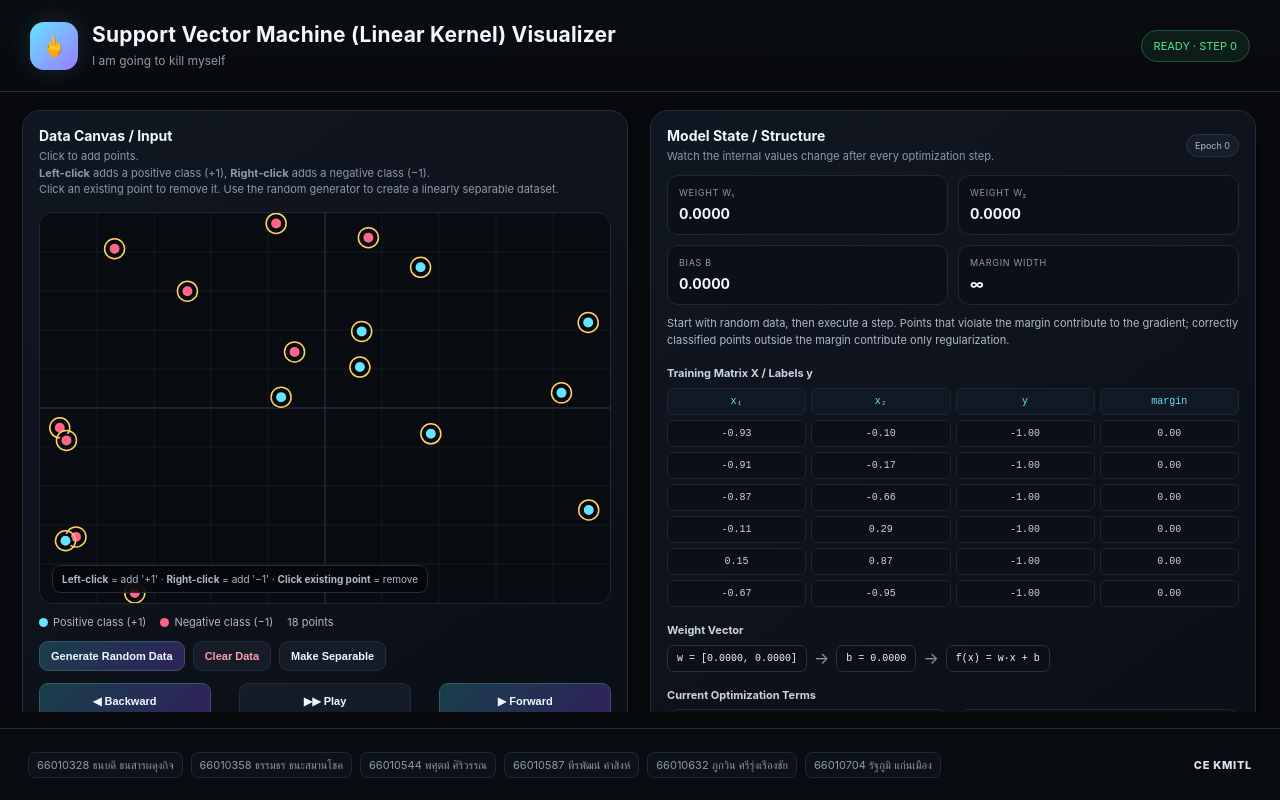
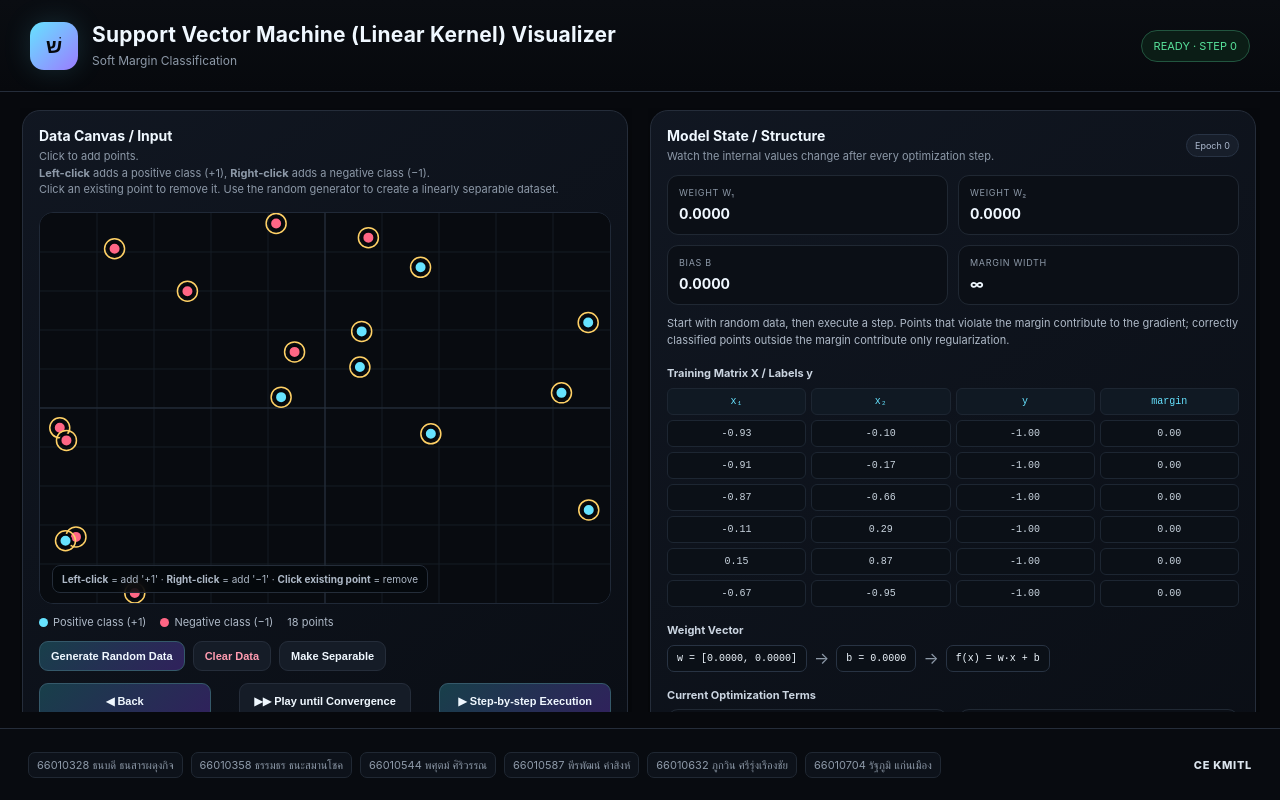
Before and after one commit to Rathanalytics/svm_visualizer, a plain HTML site: page index.html in a window 1280 px wide. Drawn offline with Linux system fonts and the light colour scheme.

Commit message:
,̶'̶ ̶,̶ ̶|̶,̶'̶_̶'̶

```diff
--- a/index.html
+++ b/index.html
@@ -13,10 +13,12 @@
 <body>
     <header>
         <div class="brand">
-            <div class="logo">🖕</div>
+            <div class="logo">
+                שׁ
+            </div>
             <div>
                 <h1>Support Vector Machine (Linear Kernel) Visualizer</h1>
-                <p class="subtitle">I am going to kill myself</p>
+                <p class="subtitle">Soft Margin Classification</p>
             </div>
         </div>
         <div class="status" id="status">READY · STEP 0</div>
@@ -48,9 +50,9 @@
                     <button id="separableBtn">Make Separable</button>
                 </div>
                 <div class="actions">
-                    <button class="primary" id="backBtn">◀ Backward</button>
-                    <button id="playBtn">▶▶ Play</button>
-                    <button class="primary" id="stepBtn">▶ Forward</button>
+                    <button class="primary" id="backBtn">◀ Back</button>
+                    <button id="playBtn">▶▶ Play until Convergence</button>
+                    <button class="primary" id="stepBtn">▶ Step-by-step Execution</button>
                 </div>
                 <div class="progress"><i id="progress"></i></div>
             </div>
--- a/index.js
+++ b/index.js
@@ -121,6 +121,7 @@
 
   function step(){
     if(!points.length) { randomData(); return }
+    if(model.epoch >= +$('epochs').value) return;
 
     const t = lossAndTerms(), lr = getLR();
 
@@ -199,9 +200,14 @@
   }
   function resetModel(){model={w1:0,w2:0,b:0,epoch:0};losses=[];running=false;clearInterval(timer);timer=null;$('progress').style.width='0%';}
   function play(){
+    if (model.epoch >= +$('epochs').value) {
+      playing = false;
+      $('playBtn').textContent='◼ Converged';
+      return;
+    }
     if (playing) {
       playing = false;
-      $('playBtn').textContent='▶▶ Play';
+      $('playBtn').textContent='▶▶ Play Until Convergence';
     } else {
       playing = true;
       $('playBtn').textContent='⏸ Pause';
```
